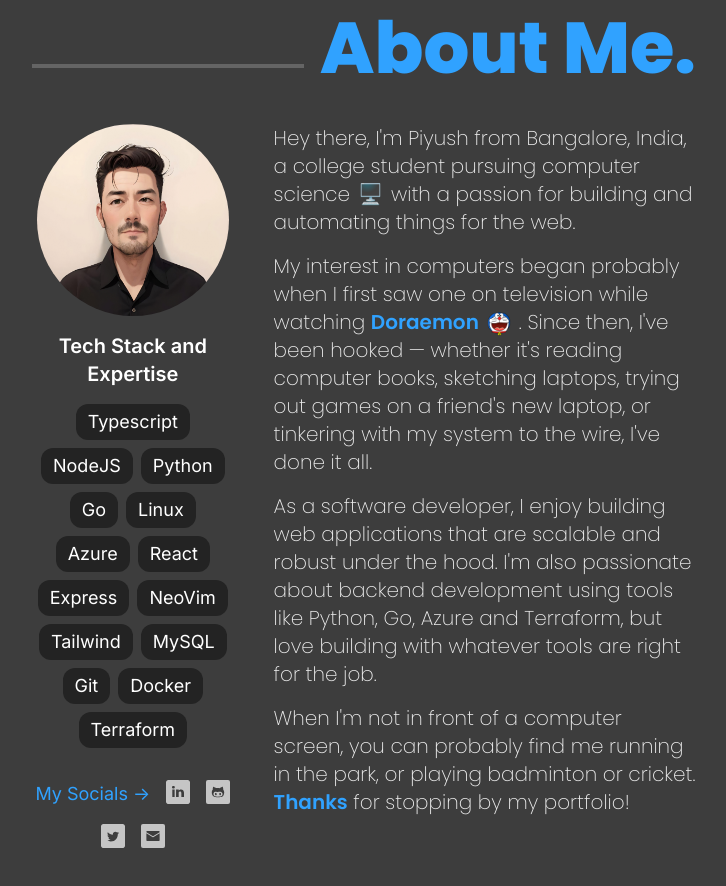
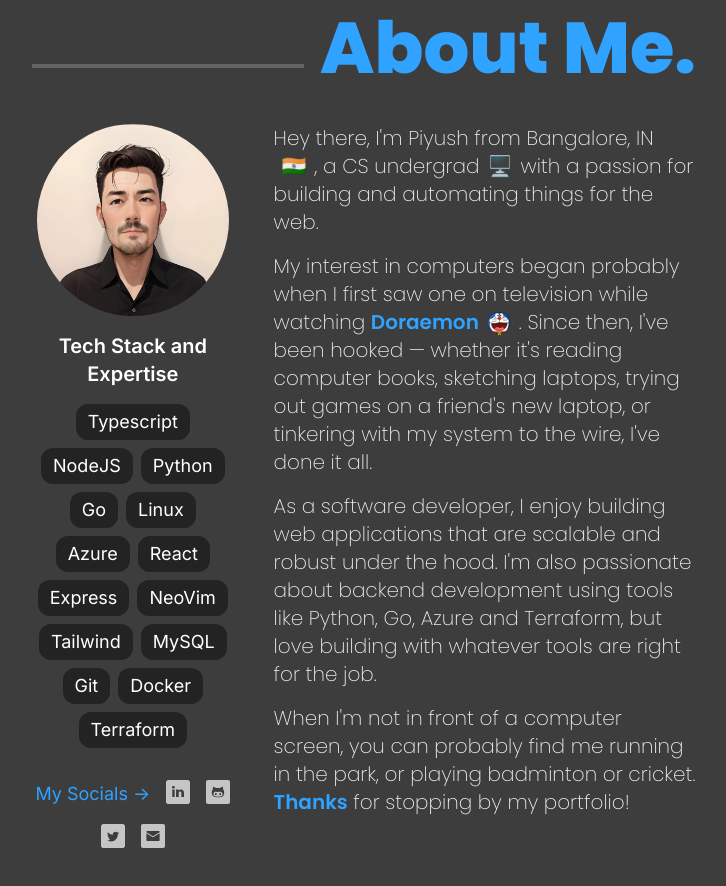
Before and after one commit to antidoid/cloud-resume-challenge, a React (Vite) app in the folder frontend/: page / in a window 1280 px wide. Shown: the part 980-1866 px from the top of the page, without its empty margins (296-1022 px from the left). Built offline with nearby package versions, Linux system fonts and the light colour scheme; no server answers.

Commit message:
UPDATE: the about me

```diff
--- a/frontend/src/components/About.tsx
+++ b/frontend/src/components/About.tsx
@@ -127,8 +127,9 @@ function About() {
         </div>
         <div className="mt-4 md:mt-0 flex grow flex-col gap-4 font-poppins font-extralight md:w-3/5 text-white/90 text-xl">
           <p>
-            Hey there, I'm Piyush from Bangalore, India, a college student
-            pursuing computer science<span className="mx-2">🖥️</span>
+            Hey there, I'm Piyush from Bangalore, IN
+            <span className="mx-2">🇮🇳</span>, a CS undergrad
+            <span className="mx-2">🖥️</span>
             with a passion for building and automating things for the web.
           </p>
           <p>
@@ -136,7 +137,7 @@ function About() {
             television while watching{" "}
             <span className="text-cerulean font-semibold">Doraemon</span>
             <img
-              className="w-6 h-6 mx-2 inline-block"
+              className="size-6 mx-2 inline-block"
               src={DoraemonImg}
               alt="Doraemon joy face"
             />
```
